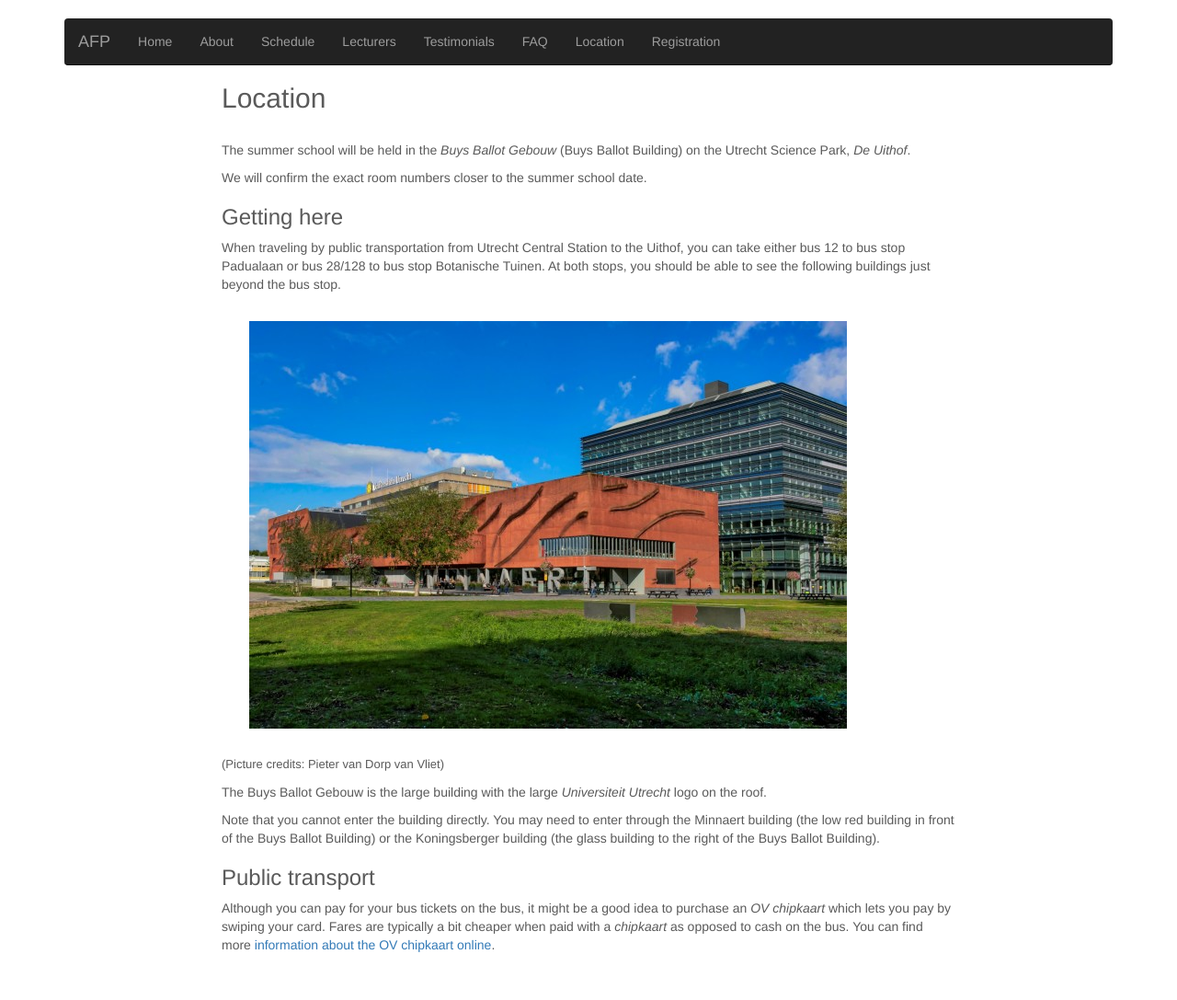
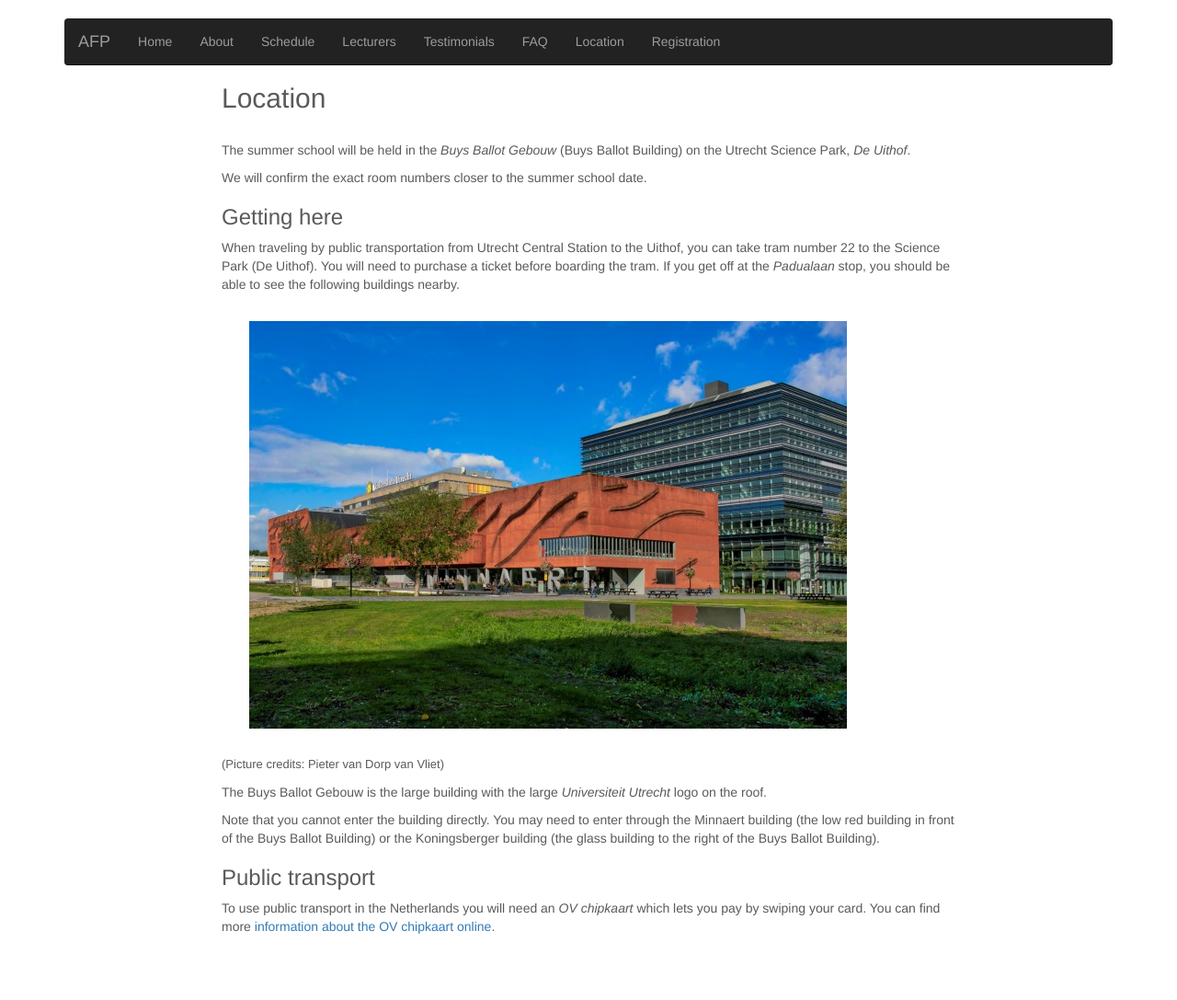
Before and after one commit to uu-afp/uu-afp.github.io, a Jekyll site: the page built from location.html, in a window 1280 px wide. Shown: the whole page at 92% size. Built offline with Jekyll 4.4.1, drawn with Linux system fonts in a browser that asks for light colours; nearby versions of some CDN libraries.

Commit message:
Updated local information.

```diff
--- a/location.html
+++ b/location.html
@@ -17,9 +17,10 @@ date.</p>
 <h3>Getting here</h3>
 
 When traveling by public transportation from Utrecht Central Station
-to the Uithof, you can take either bus 12 to bus stop Padualaan or bus
-28/128 to bus stop Botanische Tuinen. At both stops, you should be
-able to see the following buildings just beyond the bus stop.
+to the Uithof, you can take tram number 22 to the Science Park (De
+Uithof). You will need to purchase a ticket before boarding the
+tram. If you get off at the <em>Padualaan</em> stop, you should be
+able to see the following buildings nearby.
 
 <img style="margin:30px;" src="img/uithof.jpg"/>
 <p style="font-size:small;"> (Picture credits: Pieter van Dorp van Vliet)</p>
@@ -35,10 +36,9 @@ building to the right of the Buys Ballot Building).
 
 <h3>Public transport</h3>
 
-Although you can pay for your bus tickets on the bus, it might be a
-good idea to purchase an <em>OV chipkaart</em> which lets you pay by
-swiping your card. Fares are typically a bit cheaper when paid with
-a <em>chipkaart</em> as opposed to cash on the bus. You can find more
+To use public transport in the Netherlands you will need an <em>OV
+chipkaart</em> which lets you pay by swiping your card. You can find
+more
 <a href="https://www.ov-chipkaart.nl/everything-about-travelling/different-types-of-passenger/tourists.htm">information
 about the OV chipkaart online</a>.
 
```
